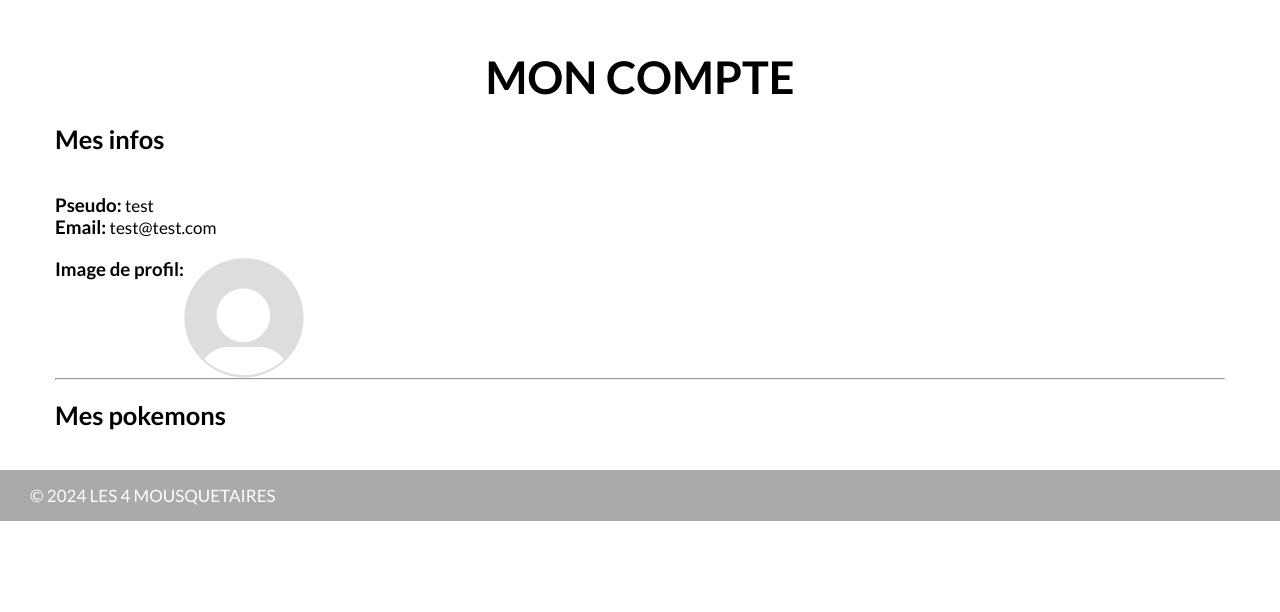
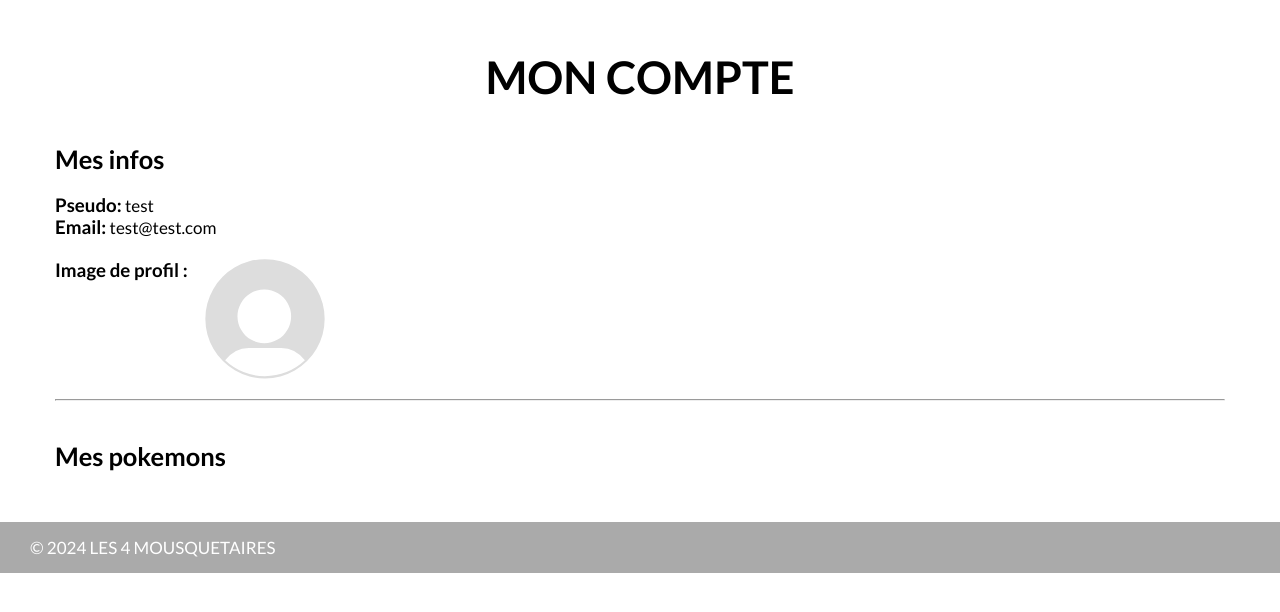
Before and after one commit to jaille75014/Pokedex, a PHP site: page /profile.php in a window 1280 px wide. Shown: the part 74-686 px from the top of the page. Run offline with PHP 8.4, Linux system fonts and the light colour scheme; a user stored in the database is signed in; data comes from the database, SQL or seed files in the repository; data that the repository does not hold is empty.

Commit message:
modified:   CSS/style.css 	new file:   assets/uploads/image-1712566884.png 	new file:   assets/uploads/image-1712567203.png 	new file:   assets/uploads/image-1712567336.png 	new file:   assets/uploads/image-1712567499.png 	new file:   assets/uploads/image-1712567752.png 	modified:   back/verif_pokemon.php 	modified:   collection.php 	modified:   includes/header.php 	modified:   profile.php

```diff
--- a/CSS/style.css
+++ b/CSS/style.css
@@ -269,15 +269,16 @@ li.flexbox {
 
 
 .barre {
-    height: 45px;
-    font-size: 25px;
+    height: 1.7em;
+    text-align: center;
 }
+
 
 /* Page Profile */
 
 h2{
-    margin-top: 20px;
-    margin-bottom: 40px;
+    margin-top: 40px;
+    margin-bottom: 1.2rem;
 }
 
 .gras {
@@ -288,13 +289,28 @@ h2{
 .img_profile{
     width:120px;
     height : 120px;
+    object-fit: cover;
+    object-position: top center;
+    aspect-ratio: 1/1;
 }
 
-figure{
+.figure_pokemon{
     margin-top: 20px;
     display:flex;
+    width:33%;
 }
-.ul_profile {
+
+.figure_profile{
+    display:flex;
+    margin-top: 1.2rem;
+    margin-bottom: 1.2rem;
+}
+
+.figure_profile figcaption{
+    margin-right : 1rem;
+}
+
+.ul_pokemon {
     list-style: none;
     display:flex;
     flex-direction: column;
@@ -303,20 +319,22 @@ figure{
     font-size : 12px;
 }
 
-.ul_profile h3{
+.ul_pokemon h3{
     margin-bottom : 15px;
 }
 
 .image_pokemon{
     width:150px;
     height: 150px;
-    object-fit: cover;
+    object-fit: contain;
     object-position: top center;
+    aspect-ratio: 1/1;
 }
 
 .pokemon{
     display:flex;
     flex-wrap: wrap;
+    margin-bottom: 30px;
 }
 
 /* Media queries */
--- a/back/verif_pokemon.php
+++ b/back/verif_pokemon.php
@@ -4,6 +4,11 @@ session_start(); // Démarrer la session
 // Vérifier si tous les champs du formulaire sont remplis
 if(empty($_POST['name']) || empty($_POST['pv']) || empty($_POST['attack']) || empty($_POST['defense']) || empty($_POST['speed']) || empty($_FILES['image']['name'])) {
     header("location: ../add_pokemon.php?messageError=Vous devez remplir tous les champs !");
+    exit; //Interrompt le code
+}
+
+if(!is_numeric($_POST['pv'])||!is_numeric($_POST['attack'])||!is_numeric($_POST['defense'])||!is_numeric($_POST['speed'])){
+    header("location: ../add_pokemon.php?messageError=Vous devez entrer que des nombres pour PV, Attaque, Défense et Vitesse !");
     exit; //Interrompt le code
 }
 
--- a/includes/header.php
+++ b/includes/header.php
@@ -13,7 +13,7 @@
 
                 <?php
                     if (!isset($_SESSION['email'])){
-                        echo '<li><a href="connexion.php">Connexion / Inscription</a></li>';
+                        echo '<li><a href="connexion.php">Connexion</a></li>';
 
                     }else {
                         echo '<li><a href="add_pokemon.php">Ajouter Pokemon</a></li>';
--- a/profile.php
+++ b/profile.php
@@ -56,8 +56,8 @@
 
                 <p><span class="gras">Pseudo:</span> <?= $user_info['pseudo'] ?></p>
                 <p><span class="gras">Email:</span> <?= $user_info['email'] ?></p>
-                <figure>
-                    <figcaption><p><span class="gras">Image de profil:</span> </p></figcaption>
+                <figure class="figure_profile">
+                    <figcaption><p><span class="gras">Image de profil : </span> </p></figcaption>
                     <img class="img_profile" src="assets/uploads/<?=$user_info['image']?>" alt="Image de profil">
                 </figure>
 
@@ -68,9 +68,9 @@
                         <?php
                         foreach($pokemons as $pokemon){
                             echo '
-                            <figure>
+                            <figure class="figure_pokemon">
                                 <figcaption>
-                                    <ul class="ul_profile">
+                                    <ul class="ul_pokemon">
                                         <li><h3>'.$pokemon['name'].'</h3></li>
                                         <li>PV : '.$pokemon['pv'].'</li>
                                         <li>Attaque : '.$pokemon['attack'].'</li>
```
Also changed, not shown: collection.php (+37 -14 lines), assets/uploads/image-1712566884.png (added), assets/uploads/image-1712567203.png (added), assets/uploads/image-1712567336.png (added), assets/uploads/image-1712567499.png (added), assets/uploads/image-1712567752.png (added).
